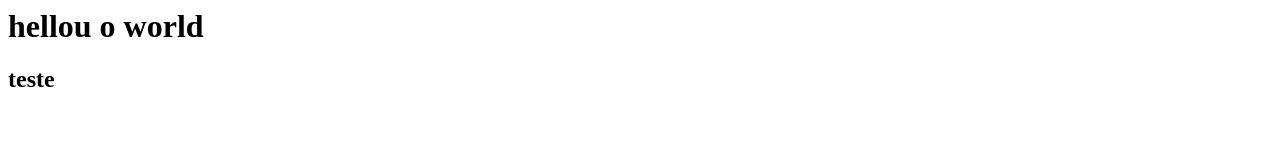
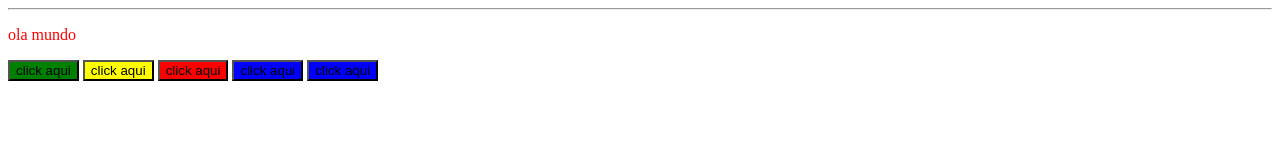
Before and after one commit to mariolivera/bloco-de-notas-de-aula, a plain HTML site: page index.html in a window 1280 px wide. Drawn offline with Linux system fonts and the light colour scheme.

Commit message:
material fora do grupo de pasta.

```diff
--- /dev/null
+++ b/estilo.css
@@ -0,0 +1,15 @@
+button {
+    background-color: green;
+}
+
+button.azul {
+    background-color: blue;
+}
+
+button.vermelho {
+    background-color: red;
+}
+
+p {
+    color: red;
+}
--- a/index.html
+++ b/index.html
@@ -1,2 +1,31 @@
-<h1> hellou o world </h1>
-<h2> teste </h2>
+<html>
+
+<head>
+
+<body>
+
+
+    <link rel="stylesheet" href="estilo.css">
+    <link rel="stylesheet" href="outro estilo.css">
+
+    <hr>
+
+    <p>
+        ola mundo
+    </p>
+
+    <button aria-label="" alt="" style="" onclick="" id="1" ;>
+        click aqui</button>
+
+    <button class="amarelo">click aqui</button>
+
+
+    <button class="vermelho">click aqui</button>
+
+    <button class="azul">click aqui</button>
+
+    <button class="azul">click aqui</button>
+        </body>
+</head>
+
+</html>
--- /dev/null
+++ b/outro estilo.css
@@ -0,0 +1,3 @@
+button.amarelo {
+    background-color: yellow;
+}
```
